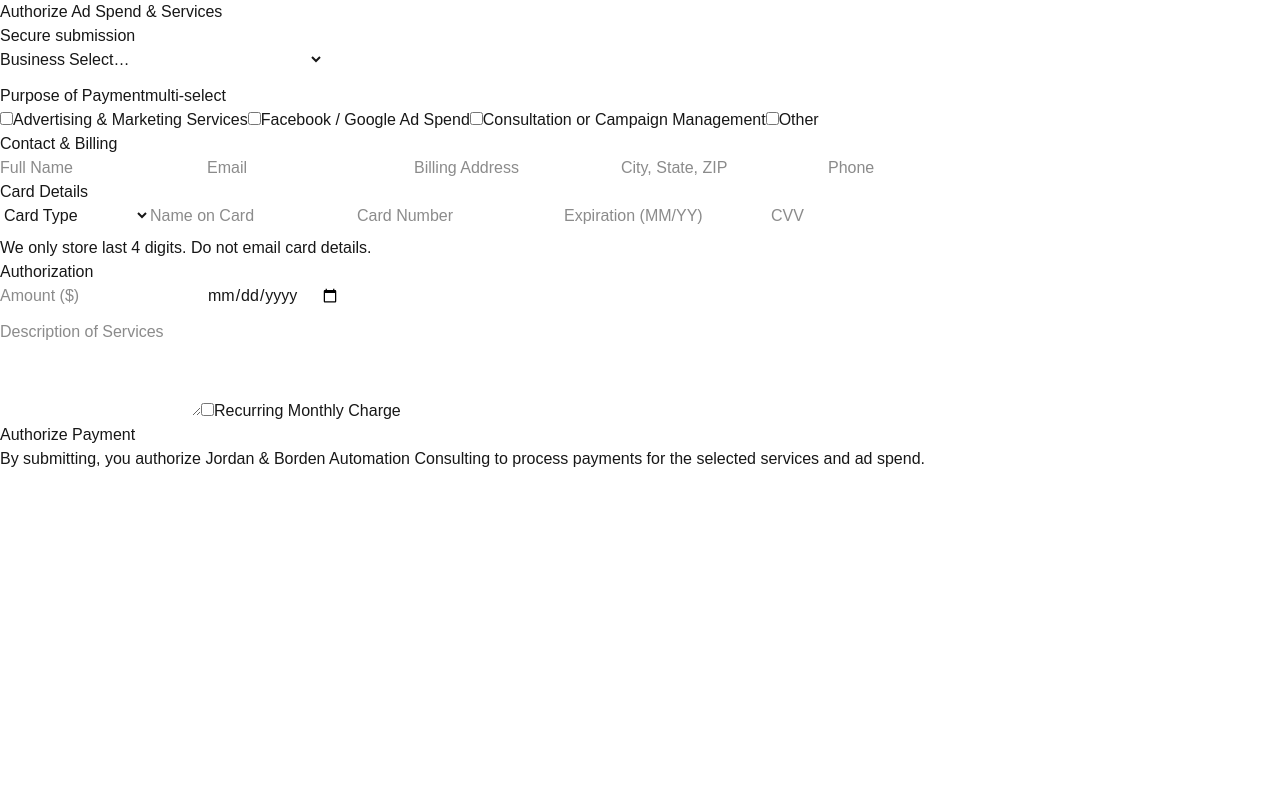
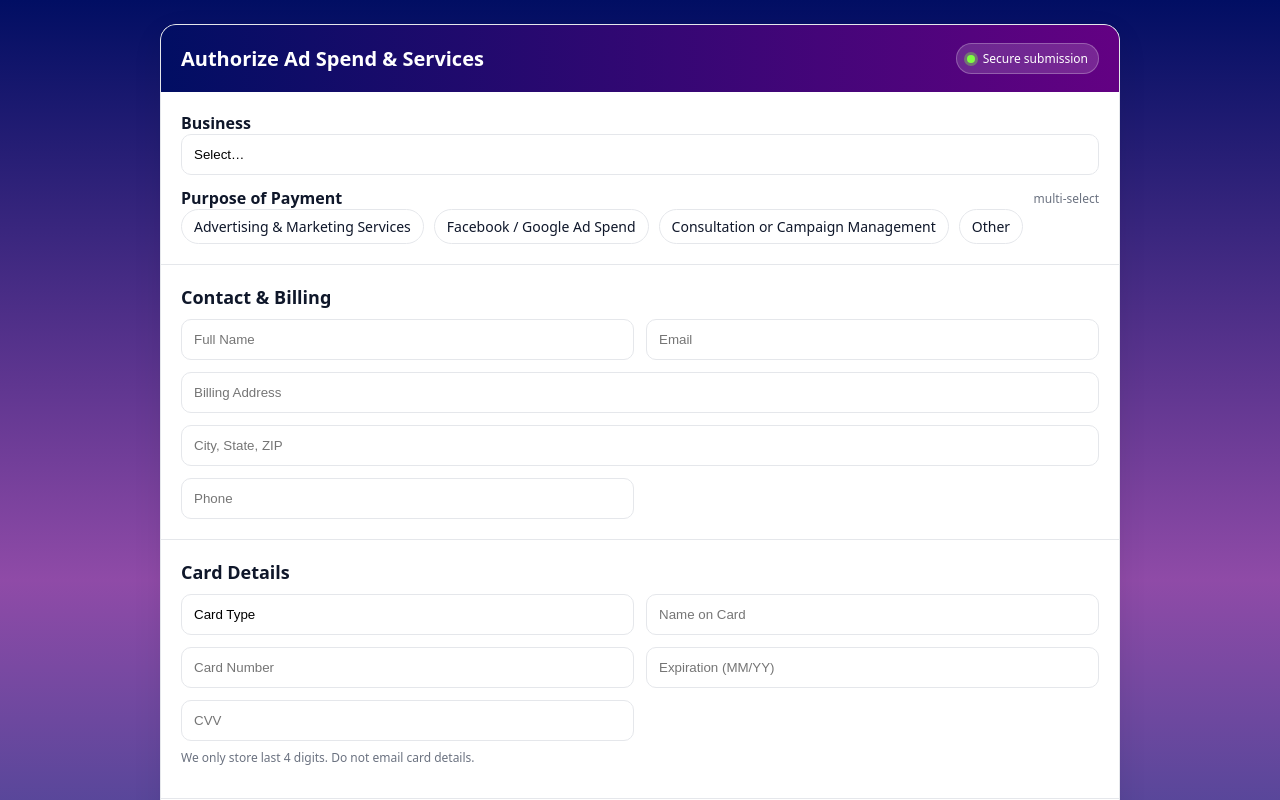
Before and after one commit to walterjordan/jab-credit-auth, a Next.js app: page / in a window 1280 px wide. Shown: the top 800 px of the page. Built offline with nearby package versions, Linux system fonts and the light colour scheme.

Commit message:
Refactor globals.css to remove Tailwind and update styles
Removed Tailwind CSS imports and theme definitions. Updated CSS variables and styles for the application.

```diff
--- a/src/app/globals.css
+++ b/src/app/globals.css
@@ -1,36 +1,187 @@
-@import "tailwindcss";
-/* Tailwind v4 theme tokens */
-@theme {
-  --color-jabNeon: #7FFF41;
-  --color-jabPurple: #630183;
-  --color-jabBlue: #010E63;
-  --color-jabMagenta: #FF00FF;
-  --color-jabNavy: #004085;
-  --color-jabWhite: #ffffff;
-  --color-jabBlack: #000000;
+/* NO tailwind import here */
+
+/* Brand palette */
+:root {
+  --jab-blue:   #010e63;
+  --jab-blue2:  #004085;
+  --jab-purple: #630183;
+  --jab-neon:   #7fff41;
+  --jab-pink:   #ff00ff;
+  --jab-white:  #ffffff;
+  --jab-black:  #000000;
+
+  --bg: #f7f8fc;
+  --text: #0f172a;
+  --muted: #6b7280;
+  --border: #e5e7eb;
+  --ring: rgba(127, 255, 65, 0.65);
+  --shadow: 0 10px 30px rgba(2, 6, 23, 0.08);
 }
 
-:root {
-  --background: #ffffff;
-  --foreground: #171717;
+*,
+*::before,
+*::after { box-sizing: border-box; }
+
+html, body { height: 100%; }
+body {
+  margin: 0;
+  font-family: system-ui, -apple-system, Segoe UI, Roboto, Helvetica, Arial, "Apple Color Emoji", "Segoe UI Emoji";
+  color: var(--text);
+  background: var(--bg);
 }
 
-@theme inline {
-  --color-background: var(--background);
-  --color-foreground: var(--foreground);
-  --font-sans: var(--font-geist-sans);
-  --font-mono: var(--font-geist-mono);
+/* Layout */
+.page {
+  min-height: 100dvh;
+  padding: 24px;
+  background: linear-gradient(180deg, var(--jab-blue) 0%, rgba(99,1,131,0.7) 50%, var(--jab-blue2) 100%);
+  display: flex;
+  align-items: flex-start;
+  justify-content: center;
 }
 
-@media (prefers-color-scheme: dark) {
-  :root {
-    --background: #0a0a0a;
-    --foreground: #ededed;
-  }
+.card {
+  width: 100%;
+  max-width: 960px;
+  background: #fff;
+  border: 1px solid var(--border);
+  border-radius: 16px;
+  box-shadow: var(--shadow);
+  overflow: hidden;
 }
 
-body {
-  background: var(--background);
-  color: var(--foreground);
-  font-family: Arial, Helvetica, sans-serif;
+.cardHeader {
+  display: flex;
+  align-items: center;
+  justify-content: space-between;
+  padding: 18px 20px;
+  color: #fff;
+  background: linear-gradient(90deg, var(--jab-blue), var(--jab-purple));
 }
+
+.cardHeader h1 {
+  margin: 0;
+  font-size: 20px;
+  font-weight: 700;
+}
+
+.badge {
+  display: inline-flex;
+  align-items: center;
+  gap: 8px;
+  font-size: 12px;
+  padding: 6px 10px;
+  border-radius: 999px;
+  background: rgba(255,255,255,0.15);
+  border: 1px solid rgba(255,255,255,0.25);
+}
+
+.badgeDot {
+  width: 8px;
+  height: 8px;
+  border-radius: 999px;
+  background: var(--jab-neon);
+  box-shadow: 0 0 0 3px rgba(127,255,65,0.35);
+}
+
+.section { padding: 20px; }
+.section + .section { border-top: 1px solid var(--border); }
+
+h2 {
+  margin: 0 0 10px 0;
+  font-size: 18px;
+  font-weight: 700;
+}
+
+/* Inputs */
+.input {
+  width: 100%;
+  padding: 12px 12px;
+  border: 1px solid var(--border);
+  border-radius: 10px;
+  outline: none;
+  transition: box-shadow 120ms ease, border-color 120ms ease;
+  background: #fff;
+}
+
+.input:focus {
+  border-color: var(--jab-neon);
+  box-shadow: 0 0 0 3px var(--ring);
+}
+
+select.input { appearance: none; background-repeat: no-repeat; background-position: right 10px center; }
+
+.gridTwo {
+  display: grid;
+  grid-template-columns: 1fr;
+  gap: 12px;
+}
+
+.span2 { grid-column: 1 / -1; }
+
+@media (min-width: 768px) {
+  .gridTwo { grid-template-columns: 1fr 1fr; }
+  .span2 { grid-column: 1 / 3; }
+}
+
+.label { font-weight: 600; }
+.labelRow { display: flex; justify-content: space-between; align-items: center; }
+.muted { color: var(--muted); font-size: 12px; }
+
+.checkboxRow { display: inline-flex; gap: 8px; align-items: center; margin-top: 12px; }
+
+/* Tags (purpose chips) */
+.tagWrap { display: flex; flex-wrap: wrap; gap: 10px; }
+.tag {
+  border: 1px solid var(--border);
+  border-radius: 999px;
+  padding: 7px 12px;
+  font-size: 14px;
+  cursor: pointer;
+  user-select: none;
+  transition: border-color 120ms ease, background 120ms ease, color 120ms ease, box-shadow 120ms ease;
+  background: #fff;
+  color: var(--text);
+}
+.tag:hover { border-color: var(--jab-neon); }
+.tagSelected {
+  background: var(--jab-neon);
+  color: #000;
+  border-color: var(--jab-neon);
+  box-shadow: 0 0 0 3px rgba(127,255,65,0.35);
+}
+
+.srOnly {
+  position: absolute; width: 1px; height: 1px; padding: 0; margin: -1px;
+  overflow: hidden; clip: rect(0, 0, 0, 0); white-space: nowrap; border: 0;
+}
+
+/* CTA */
+.button {
+  width: 100%;
+  margin: 16px 20px 0 20px;
+  padding: 12px 16px;
+  color: #fff;
+  background: var(--jab-blue2);
+  border: 0;
+  border-radius: 12px;
+  font-weight: 700;
+  cursor: pointer;
+  transition: filter 120ms ease, box-shadow 120ms ease;
+}
+.button:hover { filter: brightness(1.05); }
+.button:disabled { opacity: 0.65; cursor: not-allowed; }
+
+.smallCenter {
+  text-align: center;
+  color: var(--muted);
+  font-size: 12px;
+  margin: 10px 20px 0 20px;
+}
+
+.message {
+  text-align: center;
+  margin: 10px 20px 20px 20px;
+  color: var(--jab-blue);
+  font-weight: 600;
+}
```
